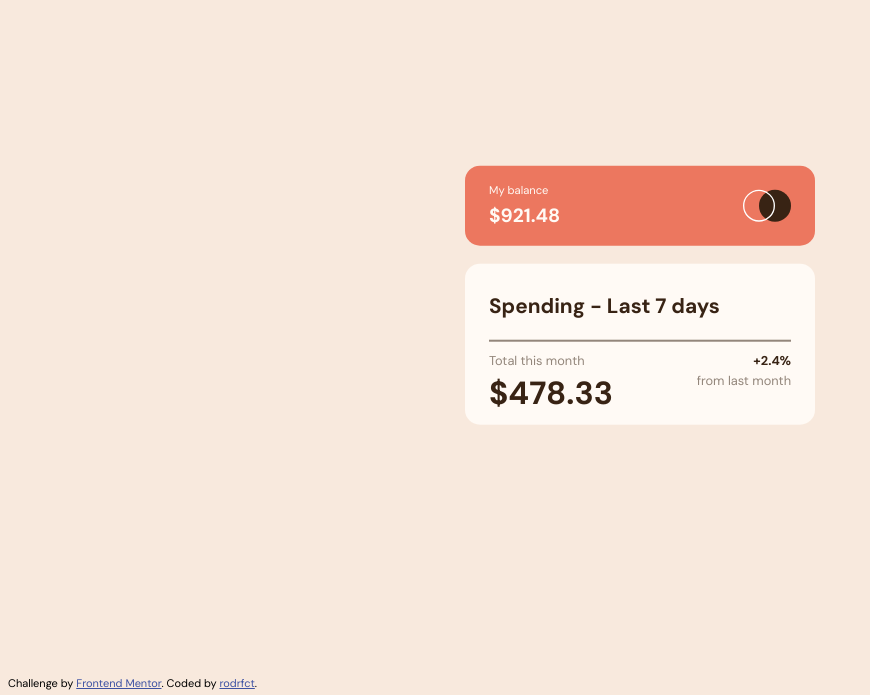
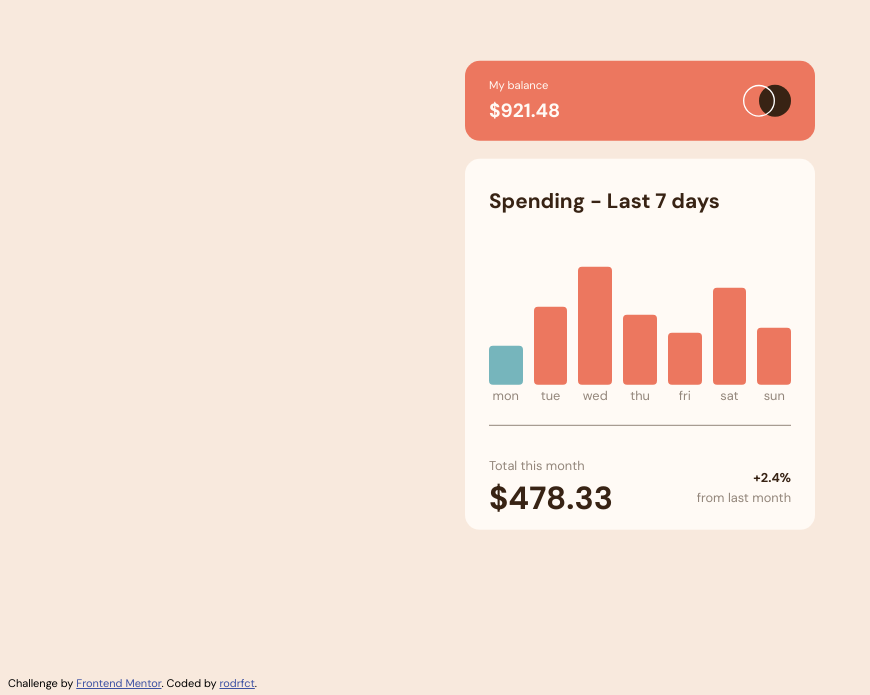
Before and after one commit to rodrfct/expenses-chart-component, a Vue app: page / in a window 1280 px wide. Shown: the part 105-800 px from the top of the page, without its empty margins (0-870 px from the left). Built offline with nearby package versions, Linux system fonts and the light colour scheme.

Commit message:
Chart added plus minor style tweaks

```diff
--- /dev/null
+++ b/public/data.json
@@ -0,0 +1,30 @@
+[
+  {
+    "day": "mon",
+    "amount": 17.45
+  },
+  {
+    "day": "tue",
+    "amount": 34.91
+  },
+  {
+    "day": "wed",
+    "amount": 52.36
+  },
+  {
+    "day": "thu",
+    "amount": 31.07
+  },
+  {
+    "day": "fri",
+    "amount": 23.39
+  },
+  {
+    "day": "sat",
+    "amount": 43.28
+  },
+  {
+    "day": "sun",
+    "amount": 25.48
+  }
+]
--- /dev/null
+++ b/src/components/Chart.vue
@@ -0,0 +1,58 @@
+<script setup>
+const res = await fetch('/data.json');
+const data = await res.json()
+
+const daysOfWeek = ['sun', 'mon', 'tue', 'wed', 'thu', 'fri', 'sat'];
+const currentDate = new Date();
+const today = daysOfWeek[currentDate.getDay()];
+
+</script>
+
+<template>
+    <ul>
+        <li v-for="i in data"
+         :day="i.day"
+         :class="i.day == today ? 'today' : '' "
+         :style="`height: ${150 * i.amount / 100}%;`" ></li>
+    </ul>
+</template>
+
+<style scoped>
+
+ul {
+    display: grid;
+    grid-template-columns: repeat(7, 1fr);
+    align-items: end;
+    column-gap: .7rem;
+
+    padding: 0;
+    height: 150px;
+    margin-bottom: 2.5rem;
+}
+
+li {
+    position: relative;
+    list-style: none;
+    background-color: var(--soft-red);
+
+    border-radius: 4px;
+    height: 0;
+    max-height: 100%;
+    transition: height 2s ease;
+}
+
+li::after {
+    content: attr(day);
+    position: absolute;
+    left: 50%;
+    bottom: -1.2rem;
+
+    transform: translate(-50%, 0);
+}
+
+/*Apparently support for attr() is very experimental across all browsers
+so I used a class binding to get the current day*/
+.today {
+    background-color: var(--cyan) !important;
+}
+</style>
--- a/src/components/Spending.vue
+++ b/src/components/Spending.vue
@@ -1,8 +1,19 @@
-<script setup></script>
+<script setup>
+import Chart from './Chart.vue';
+
+</script>
 
 <template>
     <div class="card">
         <p id="title" class="bold">Spending - Last 7 days</p>
+
+        <Suspense>
+            <Chart />
+
+            <template #fallback>
+                Loading...
+            </template>
+        </Suspense>
 
         <hr>
 
@@ -44,12 +55,15 @@
 }
 
 hr {
-    border: 1px solid var(--medium-brown);
+    border: none;
+    border-top: 1px solid var(--medium-brown);
+    margin: 1.7rem 0;
 }
 
 #months-info {
     display: flex;
     justify-content: space-between;
+    align-items: center;
 }
 
 #months-info p {
```
